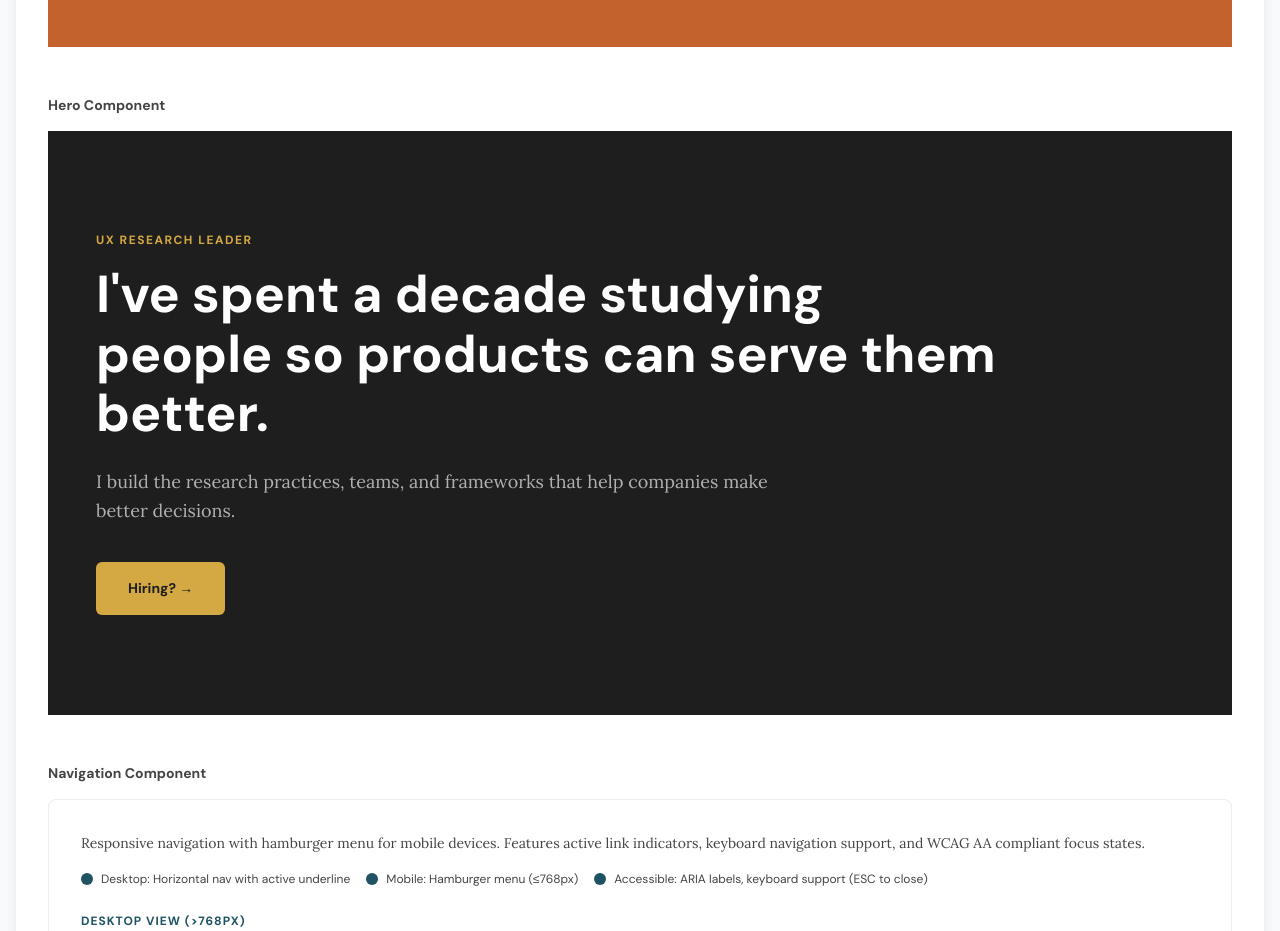
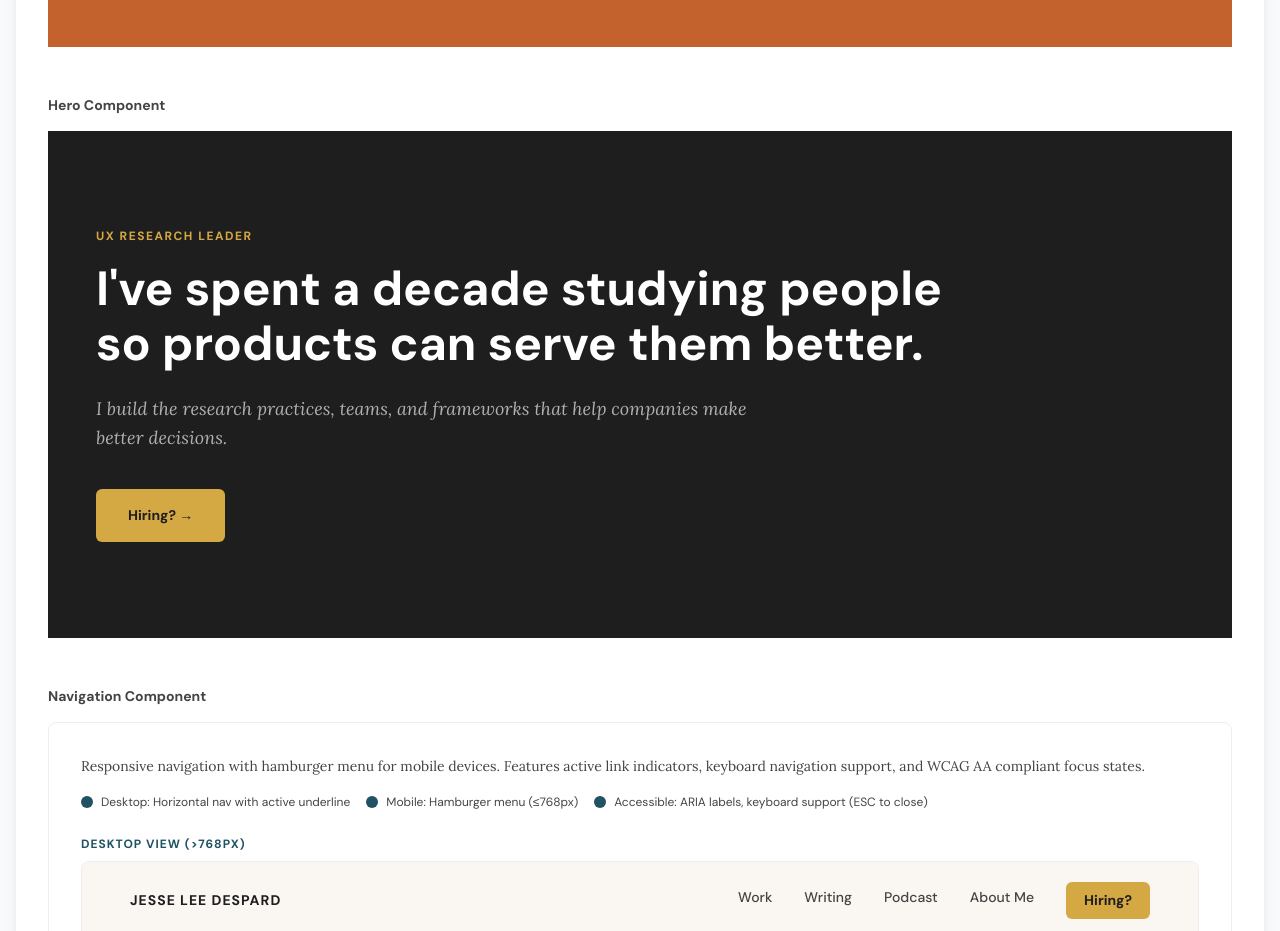
Before and after one commit to jesseleedespard/jesseleedespard.com, a React (Vite) app: page /design-system in a window 1280 px wide. Shown: the part 10605-11536 px from the top of the page. Built offline with nearby package versions, Linux system fonts and the light colour scheme.

Commit message:
Delete Hero.tsx, inline its single usage in DesignSystem.tsx
Made-with: Cursor

```diff
--- a/src/app/components/Hero.tsx
+++ /dev/null
@@ -1,60 +0,0 @@
-import { ReactNode } from 'react';
-import { Eyebrow } from './Eyebrow';
-
-interface HeroProps {
-  eyebrow: string;
-  headline: string;
-  subheading: string;
-  cta?: ReactNode;
-  backgroundColor?: string;
-  padding?: string;
-  maxWidth?: string;
-}
-
-export function Hero({
-  eyebrow,
-  headline,
-  subheading,
-  cta,
-  backgroundColor = '#1E1E1E',
-  padding = '100px 48px',
-  maxWidth = '900px',
-}: HeroProps) {
-  return (
-    <section style={{ backgroundColor, padding }}>
-      <div style={{ maxWidth: '1200px', margin: '0 auto' }}>
-        <Eyebrow color="#D4A843">{eyebrow}</Eyebrow>
-
-        <h1
-          style={{
-            fontFamily: 'var(--display)',
-            fontWeight: 700,
-            fontSize: '52px',
-            color: '#FFFFFF',
-            lineHeight: '1.15',
-            marginBottom: '24px',
-            maxWidth,
-          }}
-        >
-          {headline}
-        </h1>
-
-        <p
-          style={{
-            fontFamily: 'var(--body)',
-            fontWeight: 400,
-            fontSize: '18px',
-            color: 'rgba(255, 255, 255, 0.65)',
-            marginBottom: cta ? '36px' : '0',
-            maxWidth: '700px',
-            lineHeight: '1.6',
-          }}
-        >
-          {subheading}
-        </p>
-
-        {cta}
-      </div>
-    </section>
-  );
-}
--- a/src/app/pages/DesignSystem.tsx
+++ b/src/app/pages/DesignSystem.tsx
@@ -17,7 +17,6 @@ import { TabButton } from '../components/TabButton';
 import { ComingSoonBadge } from '../components/ComingSoonBadge';
 import { CTAStrip } from '../components/CTAStrip';
 import { Divider } from '../components/Divider';
-import { Hero } from '../components/Hero';
 import { Section } from '../components/Section';
 import { Navigation } from '../components/Navigation';
 import { Footer } from '../components/Footer';
@@ -1601,12 +1600,18 @@ export default function DesignSystem() {
               <div className="text-sm mb-4" style={{ fontFamily: 'var(--display)', fontWeight: 700, color: '#444444' }}>
                 Hero Component
               </div>
-              <Hero
-                eyebrow="UX RESEARCH LEADER"
-                headline="I've spent a decade studying people so products can serve them better."
-                subheading="I build the research practices, teams, and frameworks that help companies make better decisions."
-                cta={<Button variant="primary">Hiring? →</Button>}
-              />
+              <section style={{ backgroundColor: 'var(--charcoal)', padding: 'var(--space-hero) var(--space-page-side)' }}>
+                <div style={{ maxWidth: 'var(--max-width-layout)', margin: '0 auto' }}>
+                  <Eyebrow>UX RESEARCH LEADER</Eyebrow>
+                  <h1 style={{ fontFamily: 'var(--display)', fontWeight: 700, fontSize: 'clamp(var(--font-size-2xl), 4.5vw, var(--font-size-3xl))', color: 'var(--white)', lineHeight: '1.15', marginBottom: '24px', maxWidth: '900px' }}>
+                    I've spent a decade studying people so products can serve them better.
+                  </h1>
+                  <p style={{ fontFamily: 'var(--body)', fontWeight: 400, fontSize: 'var(--font-size-lg)', color: 'var(--hero-subtitle-color)', lineHeight: '1.6', marginBottom: '36px', maxWidth: '700px', fontStyle: 'italic' }}>
+                    I build the research practices, teams, and frameworks that help companies make better decisions.
+                  </p>
+                  <Button variant="primary">Hiring? →</Button>
+                </div>
+              </section>
             </div>
 
             {/* Navigation Component */}
```
